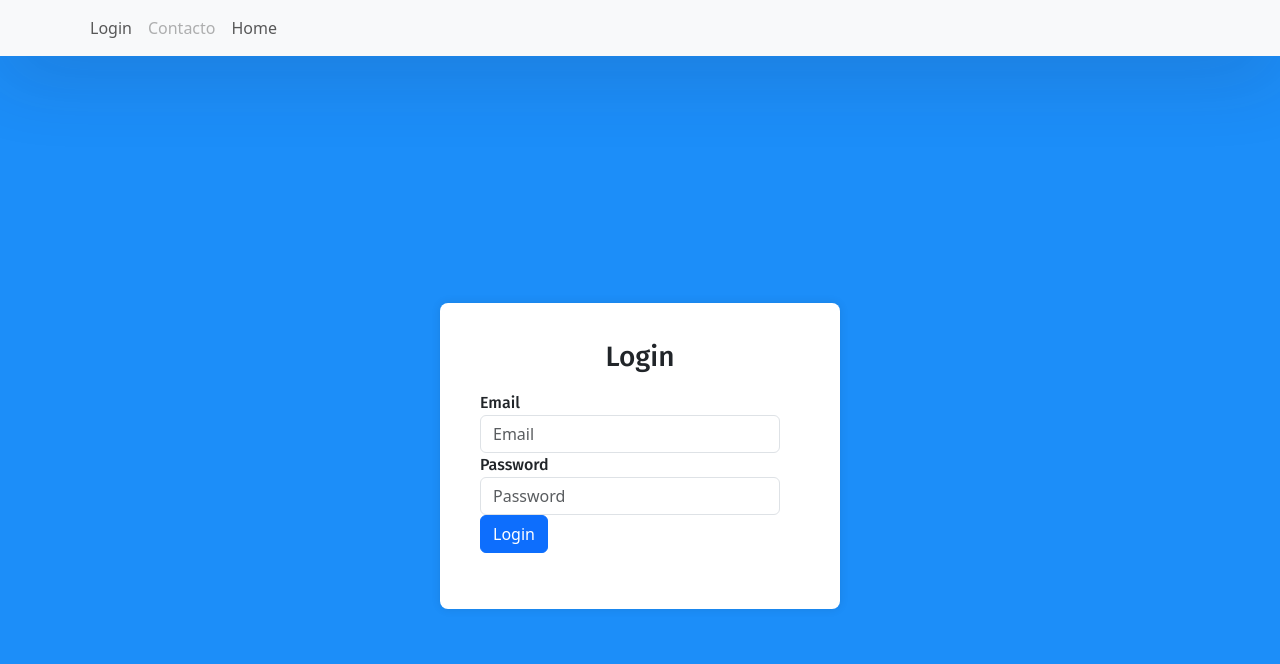
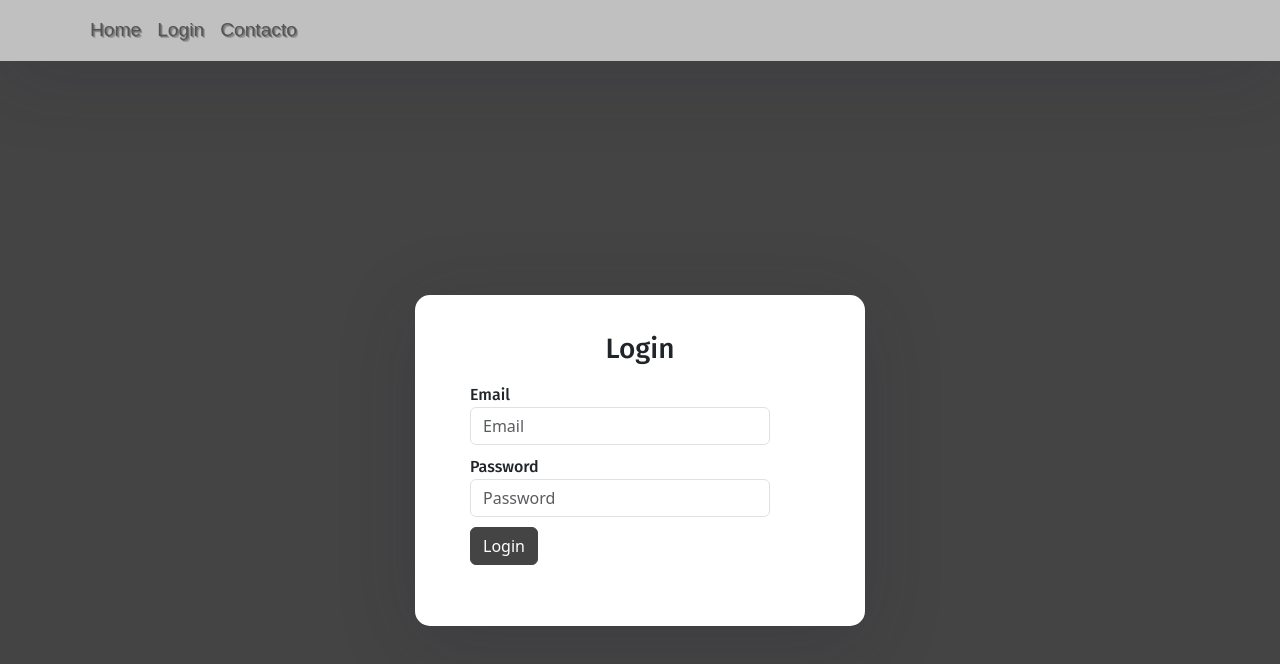
Before and after one commit to lucasaupi/CinemaApp, a Vue app: page /login in a window 1280 px wide. Shown: the top 664 px of the page. Built offline with nearby package versions, Linux system fonts and the light colour scheme.

Commit message:
changes in styles and app

```diff
--- a/index.html
+++ b/index.html
@@ -4,6 +4,7 @@
     <meta name="viewport" content="width=device-width, initial-scale=1.0">
     <title>Document</title>
     <link rel="stylesheet" href="https://cdn.jsdelivr.net/npm/bootstrap@5.3.3/dist/css/bootstrap.min.css" integrity="sha384-QWTKZyjpPEjISv5WaRU9OFeRpok6YctnYmDr5pNlyT2bRjXh0JMhjY6hW+ALEwIH" crossorigin="anonymous">
+    <link href="https://fonts.googleapis.com/css2?family=Cinzel:wght@700&display=swap" rel="stylesheet">
 </head>
 <body>
     <noscript>
@@ -18,5 +19,6 @@
     <script src="https://code.jquery.com/jquery-3.2.1.slim.min.js" integrity="sha384-KJ3o2DKtIkvYIK3UENzmM7KCkRr/rE9/Qpg6aAZGJwFDMVNA/GpGFF93hXpG5KkN" crossorigin="anonymous"></script>
     <script src="https://cdn.jsdelivr.net/npm/popper.js@1.12.9/dist/umd/popper.min.js" integrity="sha384-ApNbgh9B+Y1QKtv3Rn7W3mgPxhU9K/ScQsAP7hUibX39j7fakFPskvXusvfa0b4Q" crossorigin="anonymous"></script>
     <script src="https://cdn.jsdelivr.net/npm/bootstrap@4.0.0/dist/js/bootstrap.min.js" integrity="sha384-JZR6Spejh4U02d8jOt6vLEHfe/JQGiRRSQQxSfFWpi1MquVdAyjUar5+76PVCmYl" crossorigin="anonymous"></script>
+
 </body>
 </html>
--- a/src/App.vue
+++ b/src/App.vue
@@ -4,18 +4,24 @@
         <div class="container">
           <ul class="navbar-nav mr-auto">
             <li class="nav-item">
-              <router-link class="nav-link" to="/login">Login</router-link>
+              <router-link class="nav-link" to="/">Home</router-link>
+            </li>
+            <li class="nav-item">
+              <router-link class="nav-link" to="/Login">Login</router-link>
             </li>
             <li class="nav-item">
               <a class="nav-link disabled" href="#">Contacto</a>
             </li>
-            <li class="nav-item">
-              <router-link class="nav-link" to="/">Home</router-link>
-            </li>
           </ul>
         </div>
       </div>
-    <router-view />
+      <router-view />
+  <div v-if="$route.path === '/'">
+    <div id="welcome-message">
+      <h1>Bienvenidos a CINE ORT</h1>
+      <p>Elegi tu película:</p>
+    </div>
+  </div>
   </div>
 </template>
 
@@ -31,13 +37,36 @@ export default {
 * {
   box-sizing: border-box;
 }
+#welcome-message {
+    position: absolute;
+    top: 25%;
+    left: 50%;
+    transform: translate(-50%, -50%);
+    padding: 5px;
+    background-color: transparent;
+    text-align: center;
+}
 
-body {
-  background: #1C8Ef9 !important;
-  min-height: 100vh;
-  display: flex;
-  font-weight: 400;
+#welcome-message h1 {
+    font-family: 'Cinzel', cursive;
+    font-size: 4rem;
+    color: rgb(197, 168, 109);
+    margin-bottom: 10px;
+    text-shadow: 2px 2px 0 rgba(0, 0, 0, 0.6),
+                 4px 4px 0 rgba(0, 0, 0, 0.5),
+                 6px 6px 0 rgba(0, 0, 0, 0.4);
+    transform: translateZ(0);
 }
+
+#welcome-message p {
+    font-family: 'Cinzel', cursive;
+    font-size: 2rem;
+    color: rgba(255, 255, 255, 0.8);
+    text-shadow: 1px 1px 0 rgba(0, 0, 0, 0.6),
+                 2px 2px 0 rgba(0, 0, 0, 0.5);
+}
+
+
 
 h1, h2, h3, h4, h5, h6, label, span {
   font-weight: 500;
@@ -53,10 +82,6 @@ body, html, #app, #root, .auth-wrapper {
   text-align: center;
 }
 
-.navbar-light {
-  background-color: #ffffff;
-  box-shadow: 0px 14px 80px rgba(34, 35, 58, 0.2);
-}
 
 .auth-wrapper {
   display: flex;
--- /dev/null
+++ b/src/Styles/homeStyle.css
@@ -0,0 +1,91 @@
+
+@import url('https://fonts.googleapis.com/css?family=Fira+Sans:400,500,600,700,800');
+
+* {
+  box-sizing: border-box;
+}
+
+body {
+  background: #444444  !important;
+  min-height: 100vh;
+  display: flex;
+  font-weight: 400;
+}
+
+h1, h2, h3, h4, h5, h6, label, span {
+  font-weight: 500;
+  font-family: 'Fira Sans', sans-serif;
+}
+
+body, html, #app, #root, .auth-wrapper {
+  width: 100%;
+  height: 100%;
+}
+
+#app {
+  text-align: center;
+}
+
+.navbar-light {
+  background-color: #C0C0C0   !important ;
+  box-shadow: 0px 14px 80px rgba(34, 35, 58, 0.2);
+}
+.navbar-nav .nav-link {
+  font-family: 'Arial', sans-serif;
+  font-size: 1.2rem;
+  color: #555555 ;
+  text-shadow:
+      1px 1px 0 rgba(0, 0, 0, 0.3),
+      2px 2px 0 rgba(0, 0, 0, 0.2);
+  transition: transform 0.3s, color 0.3s;
+}
+
+.navbar-nav .nav-link:hover {
+  transform: translateY(-2px);
+  color: #FFFFFF;
+}
+
+.auth-wrapper {
+  display: flex;
+  justify-content: center;
+  flex-direction: column;
+  text-align: left;
+}
+
+.auth-inner {
+  width: 450px;
+  margin: auto;
+  background: #ffffff;
+  box-shadow: 0px 14px 80px rgba(34, 35, 58, 0.2);
+  padding: 40px 55px 45px 55px;
+  border-radius: 15px;
+  transition: all .3s;
+}
+
+.auth-wrapper .form-control:focus {
+  border-color: #167bff;
+  box-shadow: none;
+}
+
+.auth-wrapper h3 {
+  text-align: center;
+  margin: 0;
+  line-height: 1;
+  padding-bottom: 20px;
+}
+
+.custom-control-label {
+  font-weight: 400;
+}
+
+.forgot-password a {
+  text-align: right;
+  font-size: 13px;
+  padding-top: 10px;
+  color: #7f7d7d;
+  margin: 0;
+}
+
+.forgot-password a {
+  color: #167bff;
+}
--- /dev/null
+++ b/src/Styles/loginStyle.css
@@ -0,0 +1,35 @@
+
+.auth-wrapper {
+    display: flex;
+    justify-content: flex-start;
+    align-items: center;
+    height: 100vh;
+}
+.btn-primary {
+    background-color: #444444;
+    border-color: #444444;
+    color: white;
+
+}
+.auth-wrapper .form-control {
+    margin-bottom: 10px;
+}
+
+.btn-primary:hover {
+    background-color: #555555;
+    border-color: #555555;
+}
+
+.auth-inner {
+    margin-top: 10px;
+    width: 400px;
+    background: #f0f0f0;
+    padding: 40px;
+    border-radius: 8px;
+    box-shadow: 0 0 10px rgba(0, 0, 0, 0.1);
+}
+
+.small-input {
+    width: 100%;
+    max-width: 300px;
+}
--- /dev/null
+++ b/src/Views/HomePage.vue
@@ -0,0 +1,27 @@
+
+<template>
+    <div id="app">
+        <div class="navbar navbar-expand-lg navbar-light bg-light">
+          <div class="container">
+            <ul class="navbar-nav mr-auto">
+              <li class="nav-item">
+                <router-link class="nav-link" to="/">Home</router-link>
+              </li>
+              <li class="nav-item">
+                <router-link class="nav-link" to="/Login">Login</router-link>
+              </li>
+              <li class="nav-item">
+                <a class="nav-link disabled" href="#">Contacto</a>
+              </li>
+            </ul>
+          </div>
+        </div>
+    </div>
+  </template>
+
+  <script>
+  import "../Styles/homeStyle.css";
+  export default {
+    name: 'HomePage',
+  };
+  </script>
--- a/src/components/Login.vue
+++ b/src/components/Login.vue
@@ -18,6 +18,7 @@
 </template>
 
 <script>
+import "../Styles/loginStyle.css";
 export default {
     name: 'Login',
     data() {
@@ -34,25 +35,3 @@ export default {
     }
 }
 </script>
-
-<style scoped>
-.auth-wrapper {
-    display: flex;
-    justify-content: center;
-    align-items: center;
-    height: 100vh;
-}
-
-.auth-inner {
-    width: 400px;
-    background: #ffffff;
-    padding: 40px;
-    border-radius: 8px;
-    box-shadow: 0 0 10px rgba(0, 0, 0, 0.1);
-}
-
-.small-input {
-    width: 100%;
-    max-width: 300px;
-}
-</style>
--- a/src/router/index.js
+++ b/src/router/index.js
@@ -1,8 +1,14 @@
 import { createRouter, createWebHistory } from 'vue-router';
-import Login from '../components/Login.vue';
+import Login from '../components/login.vue';
+import HomePage from '../views/HomePage.vue';
 
 const routes = [
 
+  {
+    path: '/homepage',
+    name: 'Home',
+    component: HomePage,
+  },
   {
     path: '/login',
     name: 'Login',
```
